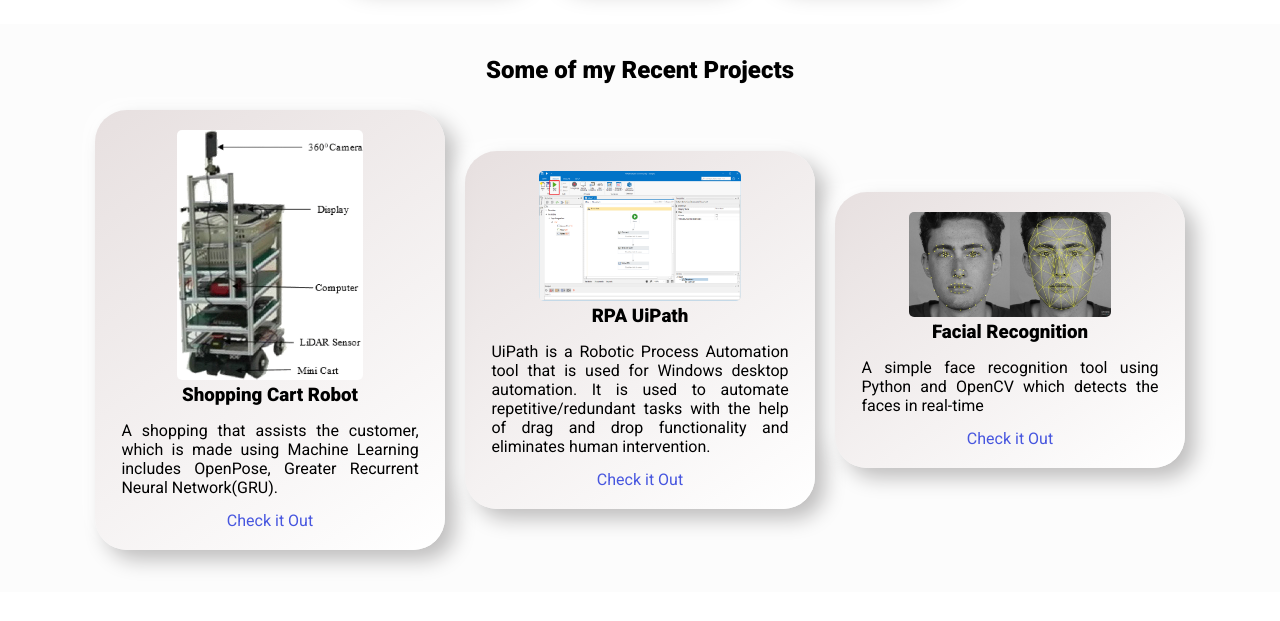
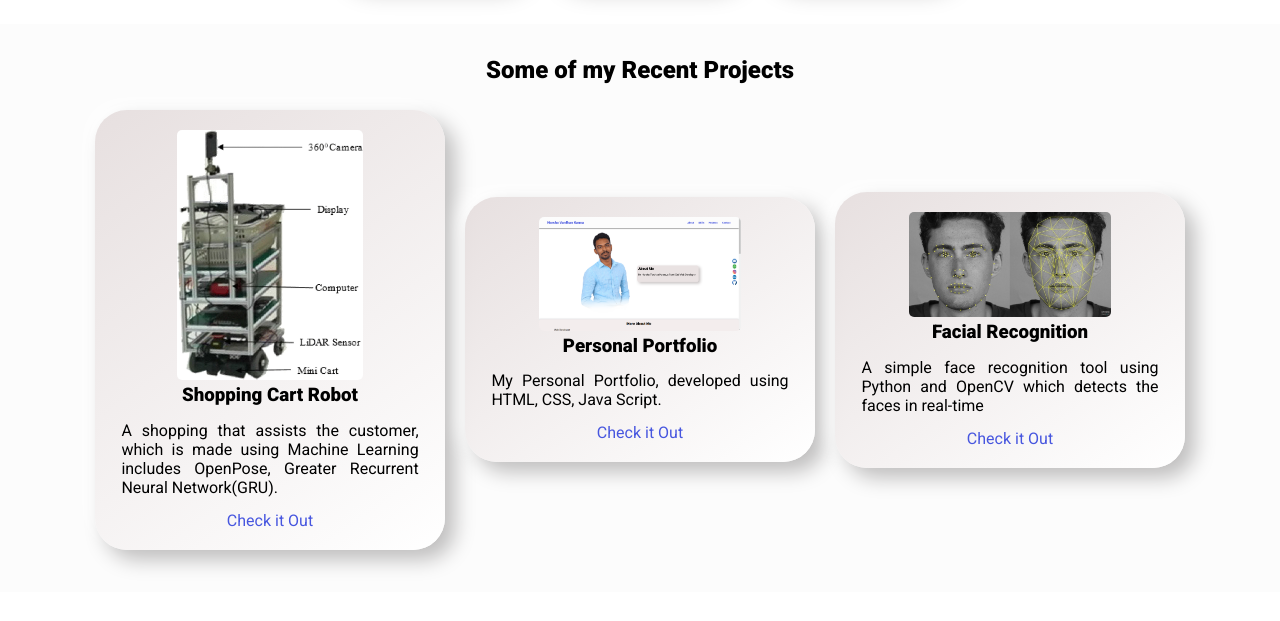
Before and after one commit to Harshakanna8733/Developer-Portfolio, a plain HTML site: page index.html in a window 1280 px wide. Shown: the part 1202-1823 px from the top of the page. Drawn offline with nearby package versions, Linux system fonts and the light colour scheme.

Commit message:
pp project updated

```diff
--- a/index.html
+++ b/index.html
@@ -57,8 +57,7 @@
         <div class="bio animate__animated animate__shakeX">
             <h2 class="bio-title">About Me</h2>
             <p class="bio-text">
-                I'm Harsha Vardhan Kanna, a Full stack-web developer.
-                Project Enginner at Wipro.
+                I'm Harsha Vardhan Kanna, a Front-End Web Developer
             </p>
         </div>
     </section>
@@ -131,18 +130,18 @@
 
           <div class="project-container project-card">
             <img
-              src="assets/images/rpa-uipath.png"
+              src="assets/images/pp.png"
               alt="uipath"
               loading="lazy"
               class="project-pic"
 
             />
-            <h3 class="project-title">RPA UiPath</h3>
+            <h3 class="project-title">Personal Portfolio</h3>
             <p class="project-details">
-                UiPath is a Robotic Process Automation tool that is used for Windows desktop automation.
-                It is used to automate repetitive/redundant tasks with the help of drag and drop functionality and eliminates human intervention.
+                My Personal Portfolio, developed using HTML, CSS, Java Script.
+                </Script>
             </p>
-            <a href="https://www.uipath.com/" target="_blank" class="project-link">Check it Out</a>
+            <a href="https://harshakanna.tech" target="_blank" class="project-link">Check it Out</a>
           </div>
           <div class="project-container project-card">
             <img
```
Also changed, not shown: assets/images/pp.png (added).
